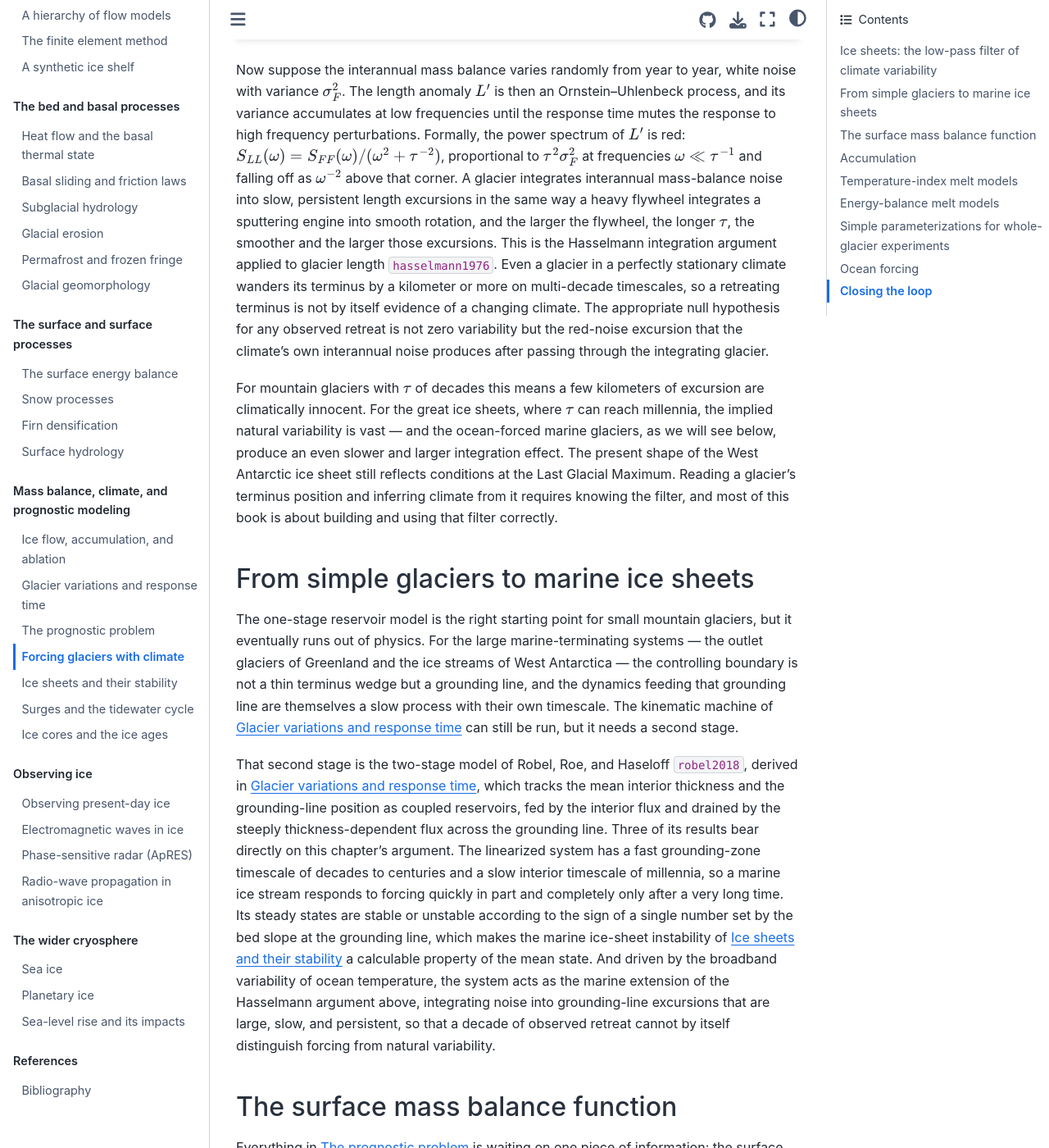
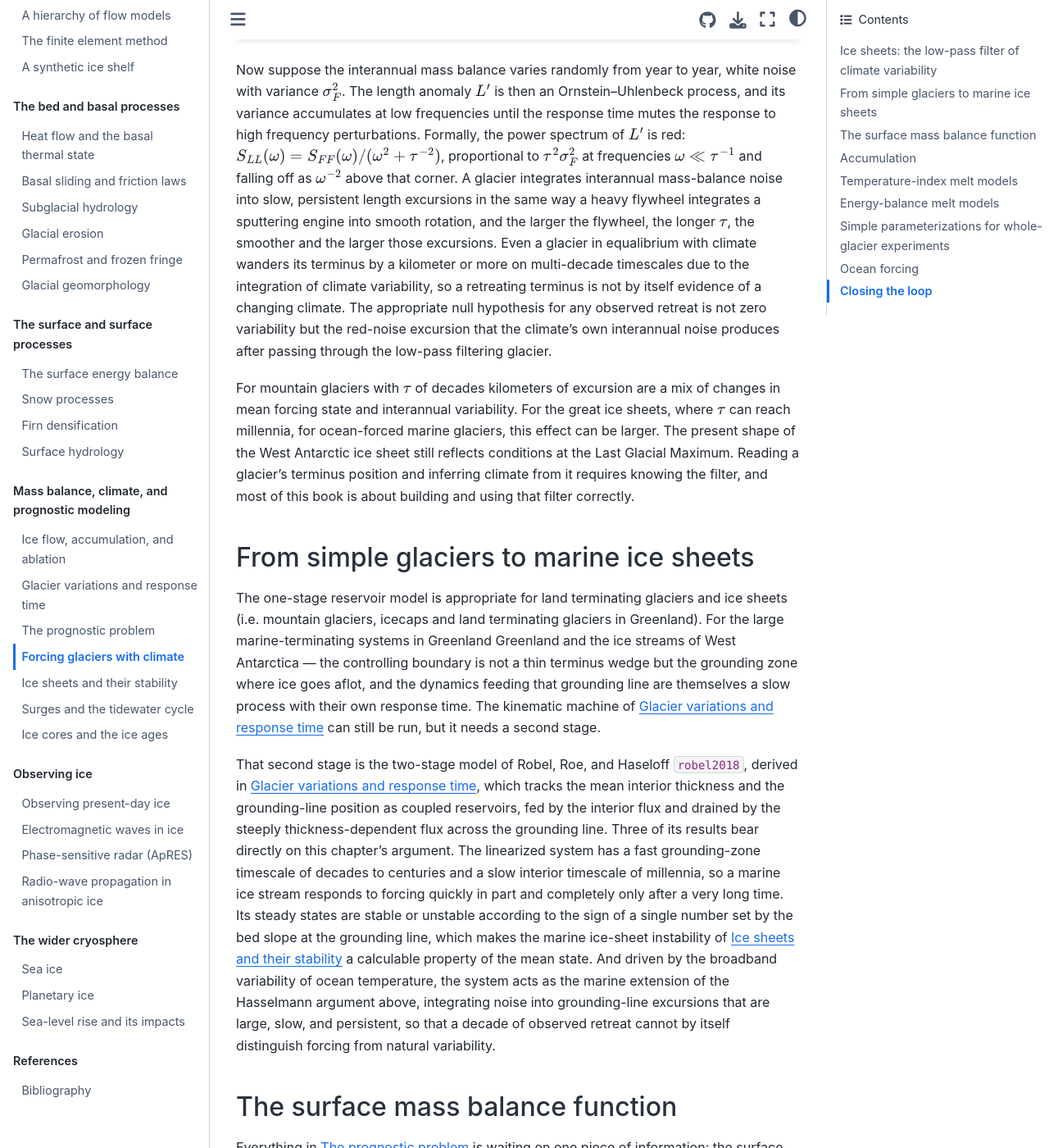
Before and after one commit to rice-glaciology/glaciology-book, a Jupyter Book: the page built from sections/climate/climate-forcing.md, in a window 1280 px wide and 1400 px high, scrolled down 840 px. Shown: the whole window at 82% size. Built offline with Jupyter Book 1.0.4 settings and Sphinx 7.4.7 and the Sphinx Book theme 1.1.4, drawn with Linux system fonts in a browser that asks for light colours; pages that are not in the unit, such as notebooks, are missing from menus; cross-references to code outside the pages are shown as plain code.

Commit message:
Clarify glacier dynamics and climate variability effects
Revised text for clarity on glacier dynamics and climate variability. Updated descriptions of glacier response times and the implications for interpreting glacier terminus positions.

```diff
--- a/sections/climate/climate-forcing.md
+++ b/sections/climate/climate-forcing.md
@@ -42,28 +42,19 @@ Now suppose the interannual mass balance varies randomly from year to year, whit
 The length anomaly $L'$ is then an Ornstein–Uhlenbeck process, and its variance accumulates at low frequencies until the response time mutes the response to high frequency perturbations.
 Formally, the power spectrum of $L'$ is red: $S_{LL}(\omega) = S_{FF}(\omega)/(\omega^2 + \tau^{-2})$, proportional to $\tau^2 \sigma_F^2$ at frequencies $\omega \ll \tau^{-1}$ and falling off as $\omega^{-2}$ above that corner.
 A glacier integrates interannual mass-balance noise into slow, persistent length excursions in the same way a heavy flywheel integrates a sputtering engine into smooth rotation, and the larger the flywheel, the longer $\tau$, the smoother and the larger those excursions.
-This is the Hasselmann integration argument applied to glacier length {cite}`hasselmann1976`. Even a glacier in a perfectly
-stationary climate wanders its terminus by a kilometer or more on multi-decade timescales,
-so a retreating terminus is not by itself evidence of a changing climate. The appropriate
-null hypothesis for any observed retreat is not zero variability but the red-noise excursion
-that the climate's own interannual noise produces after passing through the integrating glacier.
+Even a glacier in equalibrium with climate wanders its terminus by a kilometer or more on multi-decade timescales due to the integration of climate variability, so a retreating terminus is not by itself evidence of a changing climate.
+The appropriate null hypothesis for any observed retreat is not zero variability but the red-noise excursion that the climate's own interannual noise produces after passing through the low-pass filtering glacier.
 
-For mountain glaciers with $\tau$ of decades this means a few kilometers of excursion are
-climatically innocent. For the great ice sheets, where $\tau$ can reach millennia, the
-implied natural variability is vast — and the ocean-forced marine glaciers, as we will see
-below, produce an even slower and larger integration effect. The present shape of the West
-Antarctic ice sheet still reflects conditions at the Last Glacial Maximum.
-Reading a glacier's terminus position and inferring climate from it requires knowing the
-filter, and most of this book is about building and using that filter correctly.
+For mountain glaciers with $\tau$ of decades kilometers of excursion are a mix of changes in mean forcing state and interannual variability.
+For the great ice sheets, where $\tau$ can reach millennia, for ocean-forced marine glaciers, this effect can be larger.
+The present shape of the West Antarctic ice sheet still reflects conditions at the Last Glacial Maximum.
+Reading a glacier's terminus position and inferring climate from it requires knowing the filter, and most of this book is about building and using that filter correctly.
 
 ## From simple glaciers to marine ice sheets
 
-The one-stage reservoir model is the right starting point for small mountain glaciers, but
-it eventually runs out of physics. For the large marine-terminating systems — the outlet
-glaciers of Greenland and the ice streams of West Antarctica — the controlling boundary is
-not a thin terminus wedge but a grounding line, and the dynamics feeding that grounding
-line are themselves a slow process with their own timescale. The kinematic machine of
-{doc}`glacier-variations` can still be run, but it needs a second stage.
+The one-stage reservoir model is appropriate for land terminating glaciers and ice sheets (i.e. mountain glaciers, icecaps and land terminating glaciers in Greenland).
+For the large marine-terminating systems in Greenland Greenland and the ice streams of West Antarctica — the controlling boundary is not a thin terminus wedge but the grounding zone where ice goes aflot, and the dynamics feeding that grounding line are themselves a slow process with their own response time.
+The kinematic machine of {doc}`glacier-variations` can still be run, but it needs a second stage.
 
 That second stage is the two-stage model of Robel, Roe, and Haseloff {cite}`robel2018`, derived in {doc}`glacier-variations`, which tracks the mean interior thickness and the grounding-line position as coupled reservoirs, fed by the interior flux and drained by the steeply thickness-dependent flux across the grounding line. Three of its results bear directly on this chapter's argument. The linearized system has a fast grounding-zone timescale of decades to centuries and a slow interior timescale of millennia, so a marine ice stream responds to forcing quickly in part and completely only after a very long time. Its steady states are stable or unstable according to the sign of a single number set by the bed slope at the grounding line, which makes the marine ice-sheet instability of {doc}`../cryosphere/ice-sheets` a calculable property of the mean state. And driven by the broadband variability of ocean temperature, the system acts as the marine extension of the Hasselmann argument above, integrating noise into grounding-line excursions that are large, slow, and persistent, so that a decade of observed retreat cannot by itself distinguish forcing from natural variability.
 
```
